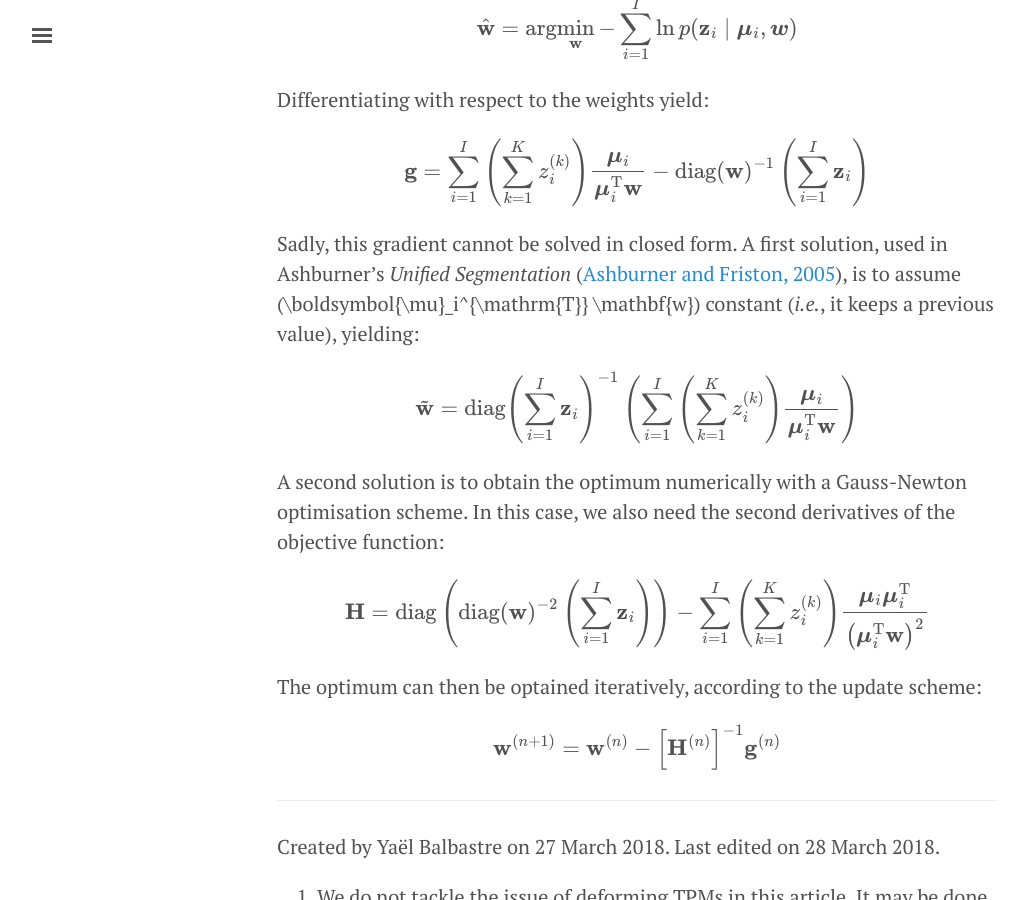
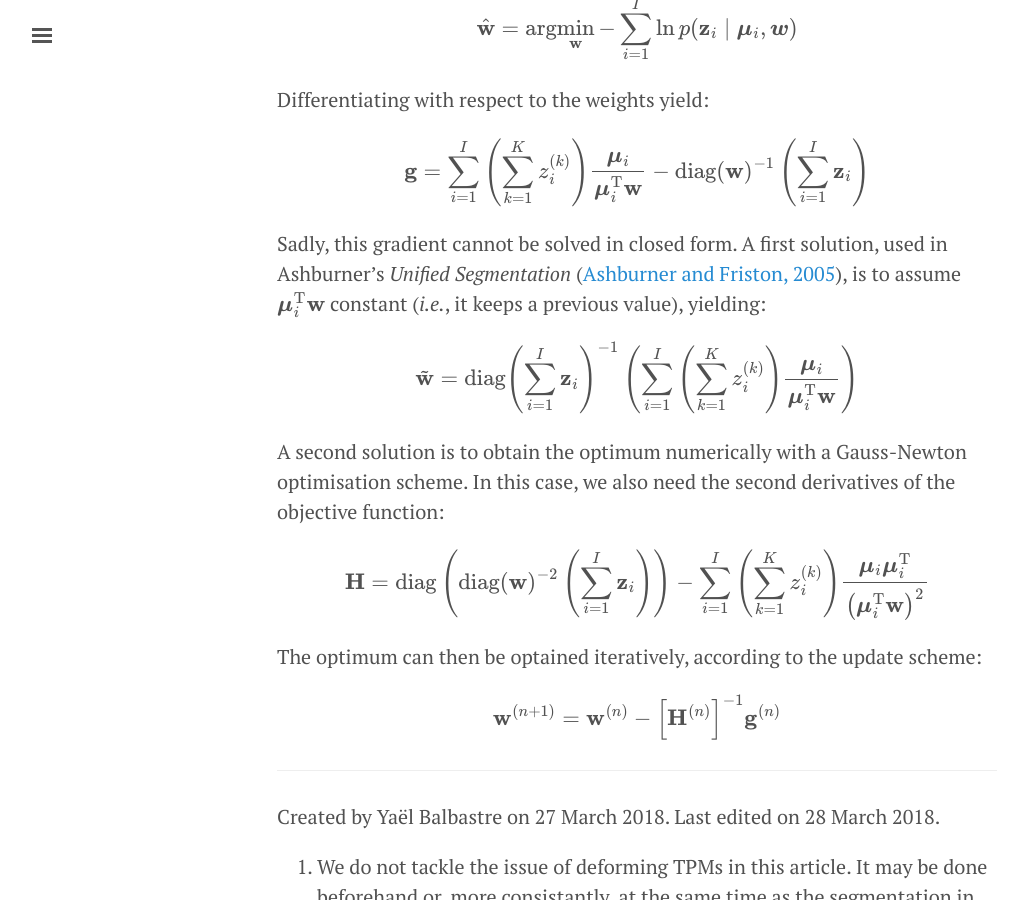
Before and after one commit to balbasty/computational-anatomy-notes, a Jekyll site: the page built from tpm-scale.md, in a window 1280 px wide and 900 px high, scrolled down 1763 px. Shown: the whole window, without its empty margins (3-1027 px from the left). Built offline with Jekyll 4.4.1, drawn with Linux system fonts in a browser that asks for light colours; formulas are drawn with MathJax 3.

Commit message:
Fix inline math delimiter

```diff
--- a/tpm-scale.md
+++ b/tpm-scale.md
@@ -47,7 +47,7 @@ Differentiating with respect to the weights yield:
 
 $$\mathbf{g} = \sum_{i=1}^I \left(\sum_{k=1}^K z_i^{(k)}\right) \frac{\boldsymbol{\mu}_i}{\boldsymbol{\mu}_i^{\mathrm{T}} \mathbf{w}} - \mathrm{diag}(\mathbf{w})^{-1}\left(\sum_{i=1}^I\mathbf{z}_i\right)$$
 
-Sadly, this gradient cannot be solved in closed form. A first solution, used in Ashburner's _Unified Segmentation_ ([Ashburner and Friston, 2005](https://doi.org/10.1016/j.neuroimage.2005.02.018 "Persistent link using digital object identifier")), is to assume \(\boldsymbol{\mu}_i^{\mathrm{T}} \mathbf{w}\) constant (*i.e.*, it keeps a previous value), yielding:
+Sadly, this gradient cannot be solved in closed form. A first solution, used in Ashburner's _Unified Segmentation_ ([Ashburner and Friston, 2005](https://doi.org/10.1016/j.neuroimage.2005.02.018 "Persistent link using digital object identifier")), is to assume \\(\boldsymbol{\mu}_i^{\mathrm{T}} \mathbf{w}\\) constant (*i.e.*, it keeps a previous value), yielding:
 
 $$\tilde{\mathbf{w}} = \mathrm{diag}\left(\sum_{i=1}^I\mathbf{z}_i\right)^{-1}\left(\sum_{i=1}^I \left(\sum_{k=1}^K z_i^{(k)}\right) \frac{\boldsymbol{\mu}_i}{\boldsymbol{\mu}_i^{\mathrm{T}} \mathbf{w}}\right)$$
 
```
